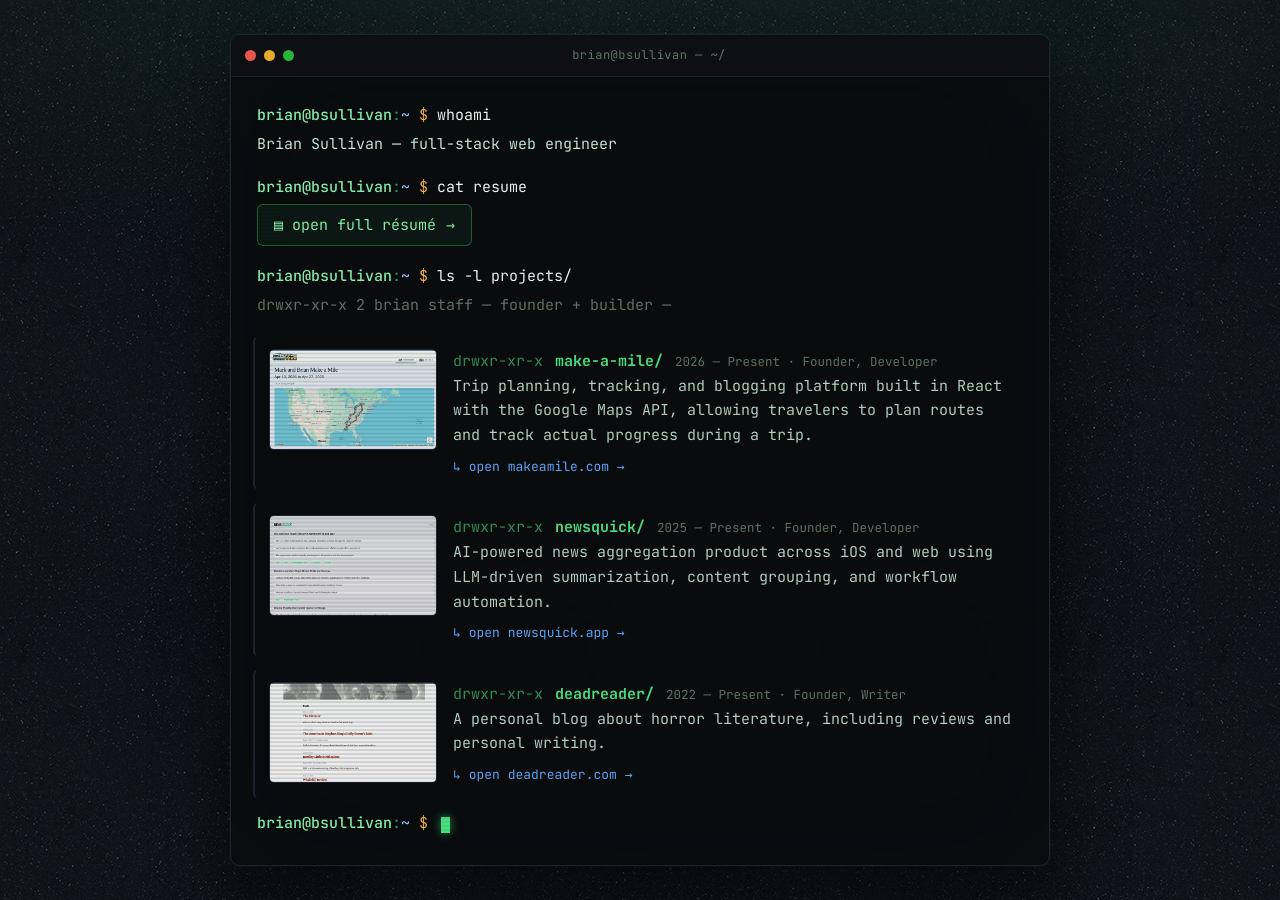
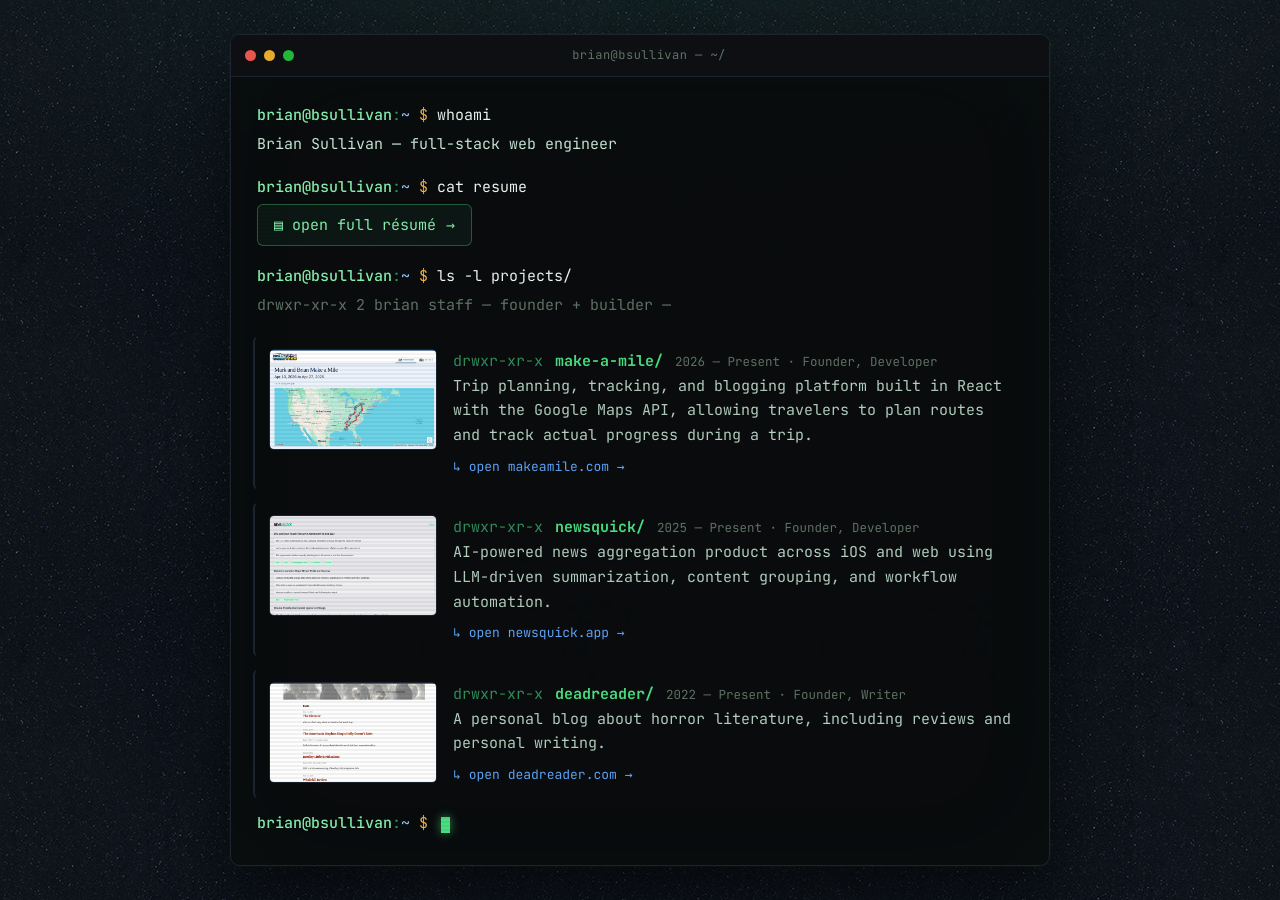
Before and after one commit to bsullivan-io/bsullivan.io, a Jekyll site: the page built from index.html, in a window 1280 px wide. Built offline with Jekyll 4.4.1, drawn with Linux system fonts in a browser that asks for light colours.

Commit message:
Remove scanline veneer from project thumbnails
Drop the per-thumbnail scanline/tint overlay and resting filter so the
screenshots render clean and full-color; keep the framed border and
hover glow/scale.

Co-Authored-By: Claude Opus 4.8 <noreply@anthropic.com>

```diff
--- a/_layouts/home.html
+++ b/_layouts/home.html
@@ -183,31 +183,15 @@
       object-fit: cover;
       object-position: top center;
       display: block;
-      filter: saturate(0.85) brightness(0.92) contrast(1.02);
-      transition: filter 0.25s ease, transform 0.4s ease;
-    }
-    /* faint green scanline veneer to tie screenshots into the terminal */
-    .thumb::after {
-      content: "";
-      position: absolute;
-      inset: 0;
-      background:
-        linear-gradient(180deg, rgba(74,222,128,0.06), transparent 40%),
-        repeating-linear-gradient(to bottom, rgba(0,0,0,0) 0 2px, rgba(0,0,0,0.10) 3px 4px);
-      mix-blend-mode: multiply;
-      opacity: 0.7;
-      transition: opacity 0.25s ease;
-      pointer-events: none;
+      transition: transform 0.4s ease;
     }
     .entry:hover .thumb, .entry:focus-visible .thumb {
       border-color: rgba(74,222,128,0.45);
       box-shadow: 0 0 18px rgba(74,222,128,0.18), inset 0 0 0 1px rgba(0,0,0,0.5);
     }
     .entry:hover .thumb img, .entry:focus-visible .thumb img {
-      filter: saturate(1) brightness(1) contrast(1);
       transform: scale(1.04);
     }
-    .entry:hover .thumb::after, .entry:focus-visible .thumb::after { opacity: 0.35; }
 
     .entry-head {
       display: flex;
```
